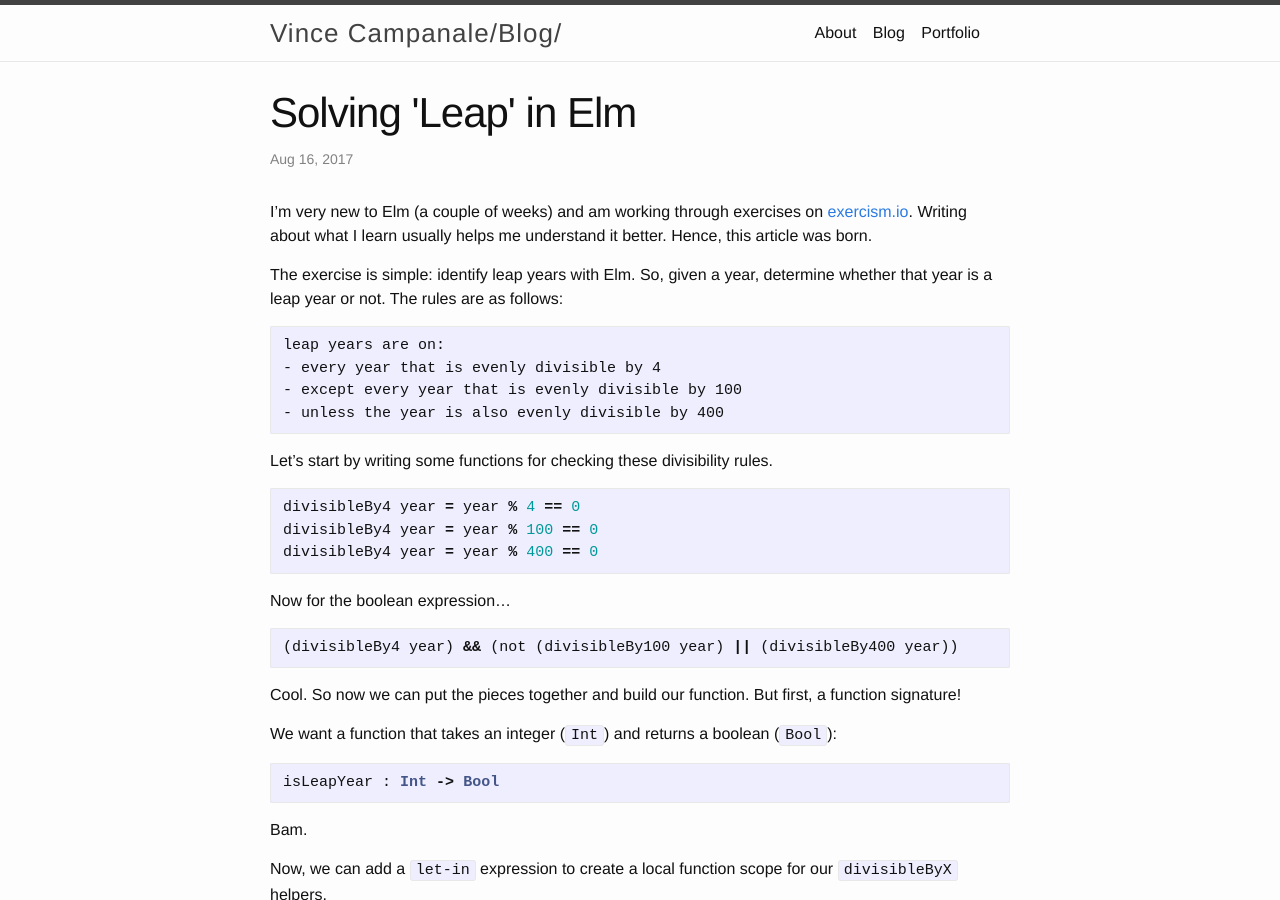
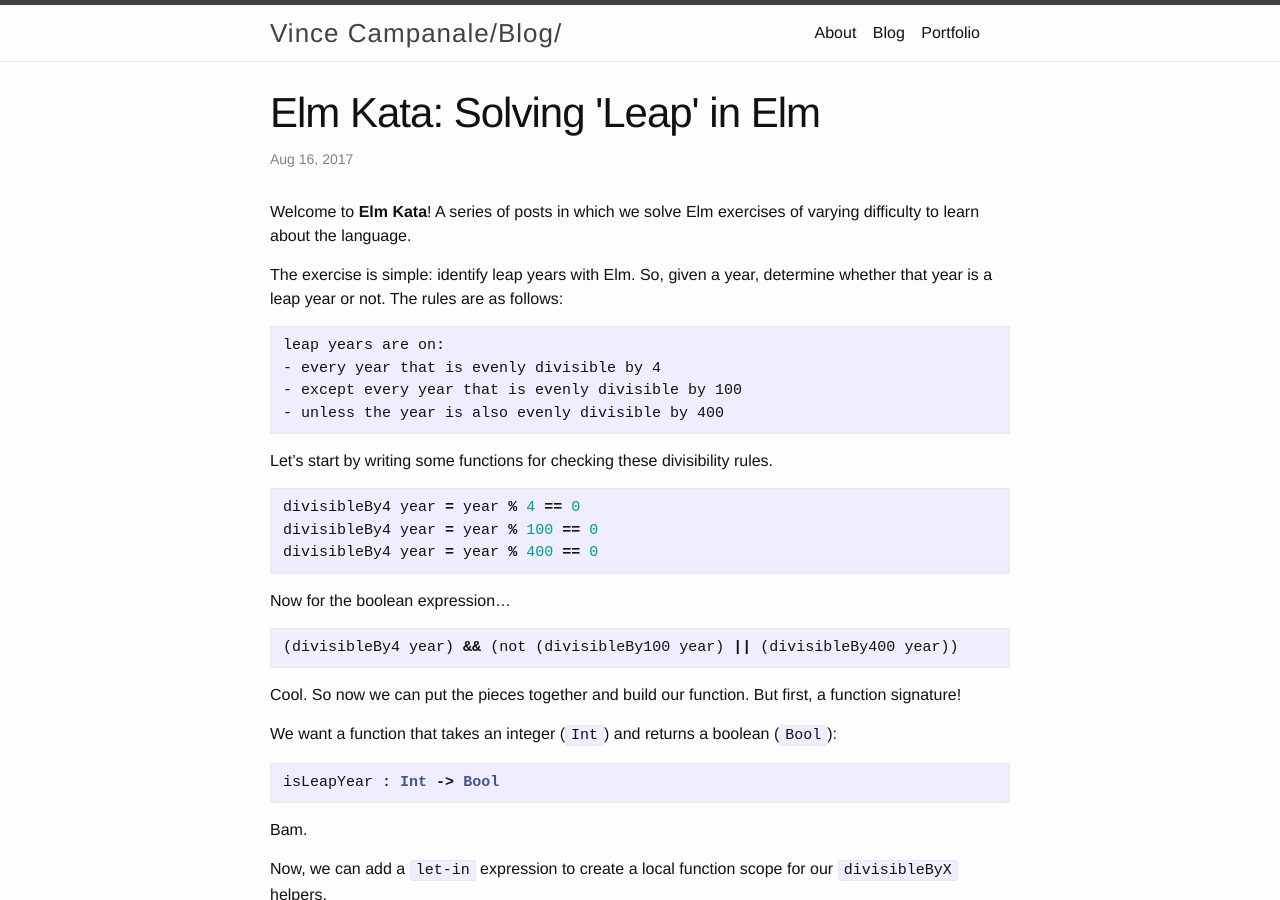
Before and after one commit to vincecampanale/blog, a Jekyll site: the page built from _posts/2017-08-16-leap-in-elm.markdown, in a window 1280 px wide and 900 px high. Built offline with Jekyll 4.4.1, drawn with Linux system fonts in a browser that asks for light colours.

Commit message:
fix typos

```diff
--- a/_posts/2017-08-16-leap-in-elm.markdown
+++ b/_posts/2017-08-16-leap-in-elm.markdown
@@ -1,11 +1,11 @@
 ---
 layout: post
-title:  "Solving 'Leap' in Elm"
+title:  "Elm Kata: Solving 'Leap' in Elm"
 description: "A short article about using basic utilities from Elm's core libraries to solve a simple problem."
 date: 2017-08-16
 ---
 
-I'm very new to Elm (a couple of weeks) and am working through exercises on [exercism.io](exercism.io). Writing about what I learn usually helps me understand it better. Hence, this article was born.
+Welcome to **Elm Kata**! A series of posts in which we solve Elm exercises of varying difficulty to learn about the language.
 
 The exercise is simple: identify leap years with Elm. So, given a year, determine whether that year is a leap year or not. The rules are as follows:
 
--- a/_posts/2017-09-23-scrabble-words-elm.markdown
+++ b/_posts/2017-09-23-scrabble-words-elm.markdown
@@ -1,9 +1,11 @@
 ---
 layout: post
-title:  "How to Score Scrabble Words with Elm"
+title:  "Elm Kata: How to Score Scrabble Words with Elm"
 description: "For ages, man has been vexxed by this simple problem. Today, I attempt a solution."
 date: 2017-10-10
 ---
+
+You are reading the second installment of **Elm Kata**, a series about learning Elm through short coding exercises.
 
 #### The Problem
 
```
Also changed, not shown: _posts/2017-10-22-elm-anagram.markdown (+5 -7 lines).
